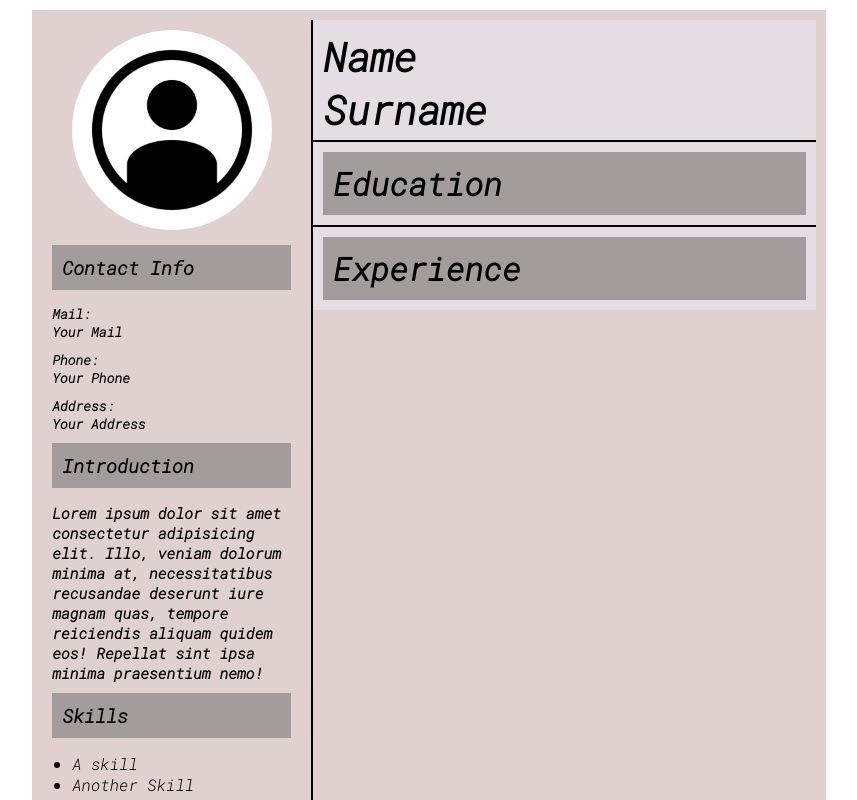
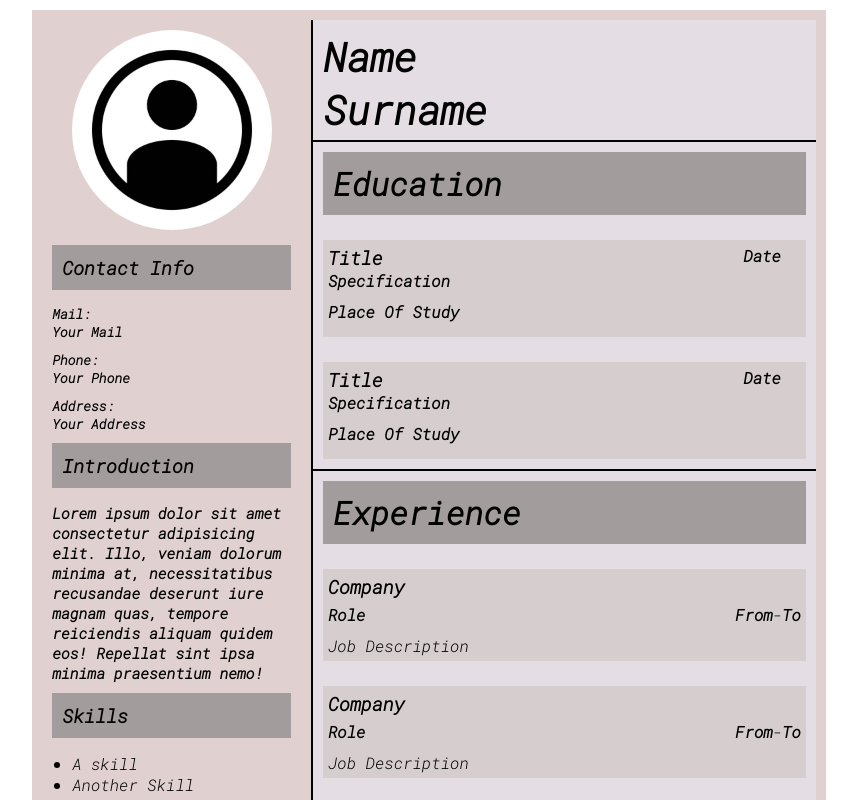
Before and after one commit to Gepoverlow/cv-maker, a React (Create React App) app: page / in a window 1280 px wide. Shown: the top 800 px of the page, without its empty margins (211-1068 px from the left). Built offline with nearby package versions, Linux system fonts and the light colour scheme; a web font is replaced by a local one.

Commit message:
minor details enhanced

```diff
--- a/src/components/Education.js
+++ b/src/components/Education.js
@@ -20,7 +20,22 @@ class Education extends Component {
     this.state = {
       isEditing: false,
       isHovering: false,
-      degrees: [],
+      degrees: [
+        {
+          date: "Date",
+          title: "Title",
+          specification: "Specification",
+          place: "Place Of Study",
+          id: uniqid(),
+        },
+        {
+          date: "Date",
+          title: "Title",
+          specification: "Specification",
+          place: "Place Of Study",
+          id: uniqid(),
+        },
+      ],
     };
   }
 
--- a/src/components/Experience.js
+++ b/src/components/Experience.js
@@ -15,7 +15,32 @@ class Experience extends Component {
     this.state = {
       isEditing: false,
       isHovering: false,
-      works: [],
+      works: [
+        {
+          company: "Company",
+          role: "Role",
+          dateFrom: "From",
+          dateTo: "To",
+          details: "Job Description",
+          id: uniqid(),
+        },
+        {
+          company: "Company",
+          role: "Role",
+          dateFrom: "From",
+          dateTo: "To",
+          details: "Job Description",
+          id: uniqid(),
+        },
+        {
+          company: "Company",
+          role: "Role",
+          dateFrom: "From",
+          dateTo: "To",
+          details: "Job Description",
+          id: uniqid(),
+        },
+      ],
     };
   }
 
```
